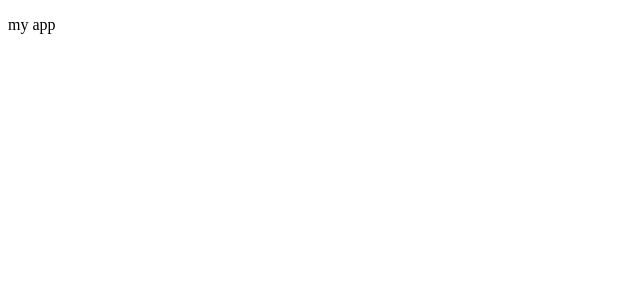
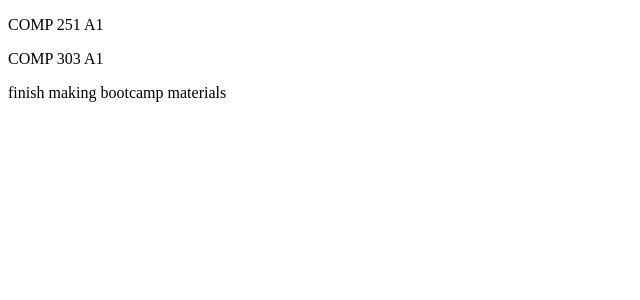
Before and after one commit to sophearahsp/skeleton-app, a React (Create React App) app in the folder frontend/: page / in a window 1280 px wide. Shown: the top 300 px of the page, without its empty margins (0-640 px from the left). Built offline with nearby package versions, Linux system fonts and the light colour scheme.

Commit message:
creating components and using props

```diff
--- a/frontend/src/App.tsx
+++ b/frontend/src/App.tsx
@@ -1,10 +1,13 @@
 import React from 'react';
+import { TodoItem } from './TodoItem';
 
 // Create a functional component
 export default function App() {
 	return (
 		<div>
-			<p> my app </p>
+			<TodoItem taskName="COMP 251 A1"/>
+			<TodoItem taskName="COMP 303 A1"/>
+			<TodoItem taskName="finish making bootcamp materials"/>
 		</div>
 	);
 }
--- /dev/null
+++ b/frontend/src/TodoItem.tsx
@@ -0,0 +1,11 @@
+import React from 'react';
+
+const TodoItem = (props: { taskName: string }) => {
+    return (
+        <div>
+            <p>{props.taskName}</p>
+        </div>
+    );
+};
+
+export { TodoItem };
```
